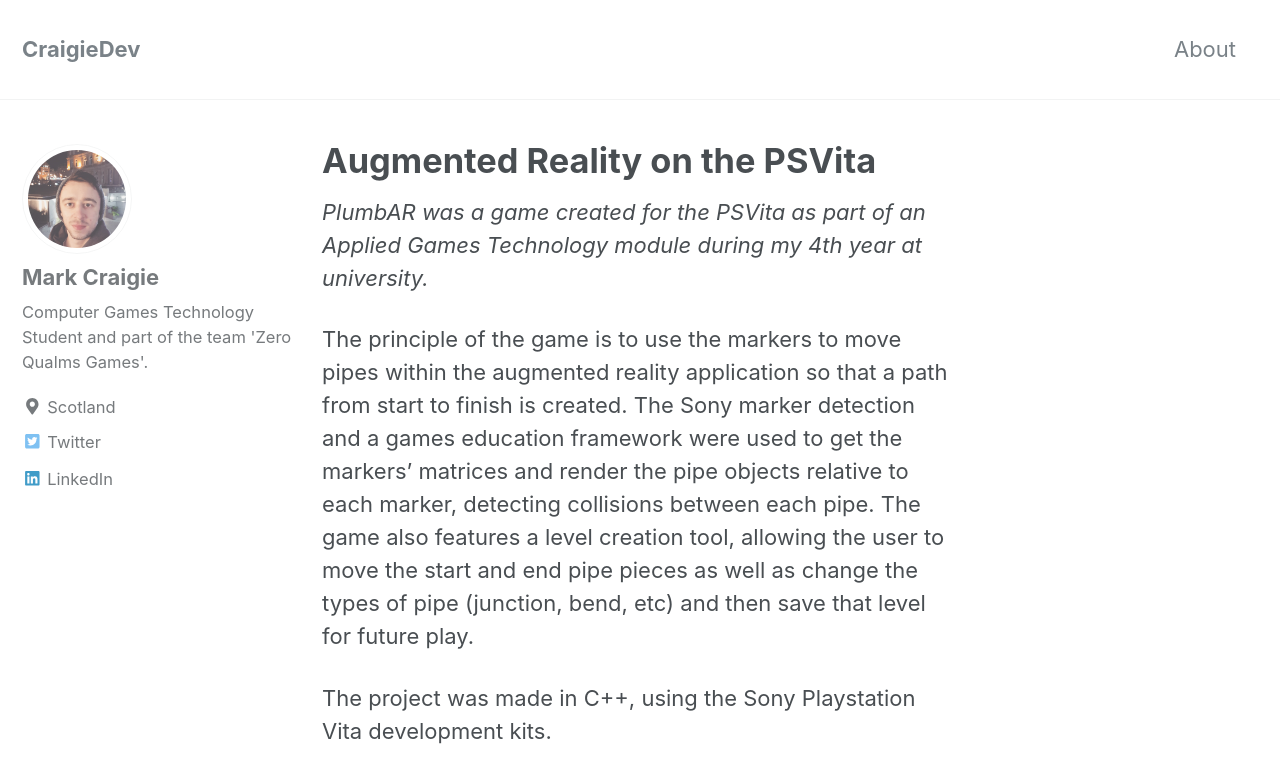
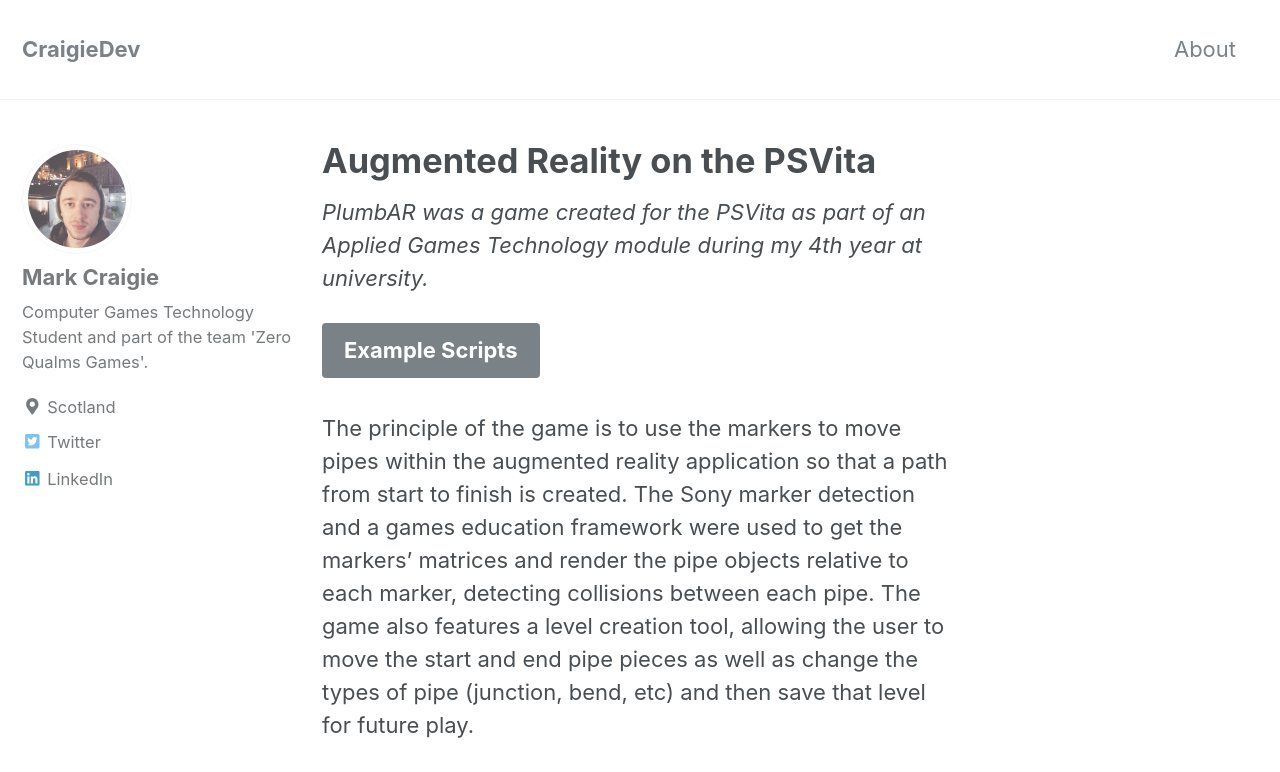
Before and after one commit to LeSmurk/CraigieDev, a Jekyll site: the page built from _pages/ar-vita.md, in a window 1280 px wide and 900 px high, cut to the strip 0-772 px from the top of the window. Built offline with Jekyll 4.4.1, drawn with Linux system fonts in a browser that asks for light colours; nearby versions of some CDN libraries.

Commit message:
Update ar-vita.md

```diff
--- a/_pages/ar-vita.md
+++ b/_pages/ar-vita.md
@@ -12,6 +12,8 @@ gallery:
 
 *PlumbAR was a game created for the PSVita as part of an Applied Games Technology module during my 4th year at university.*
 
+[Example Scripts]({{"https://github.com/LeSmurk/ExampleCode/tree/master/PlumbAR"}}){: .btn .btn--primary .btn--large}
+
 The principle of the game is to use the markers to move pipes within the augmented reality application so that a path from start to finish is created. The Sony marker detection and a games education framework were used to get the markers' matrices and render the pipe objects relative to each marker, detecting collisions between each pipe. The game also features a level creation tool, allowing the user to move the start and end pipe pieces as well as change the types of pipe (junction, bend, etc) and then save that level for future play.
 
 The project was made in C++, using the Sony Playstation Vita development kits.
```
